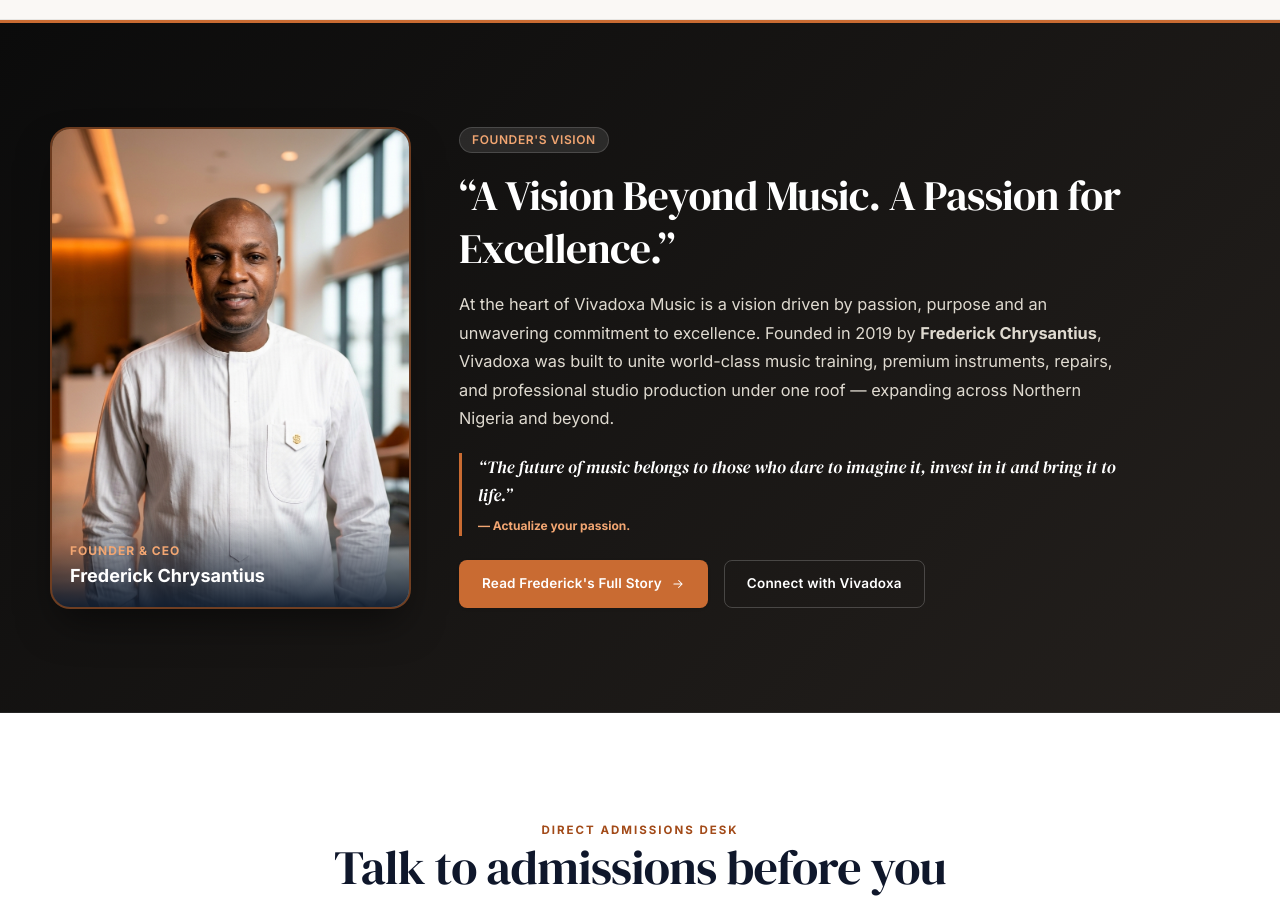
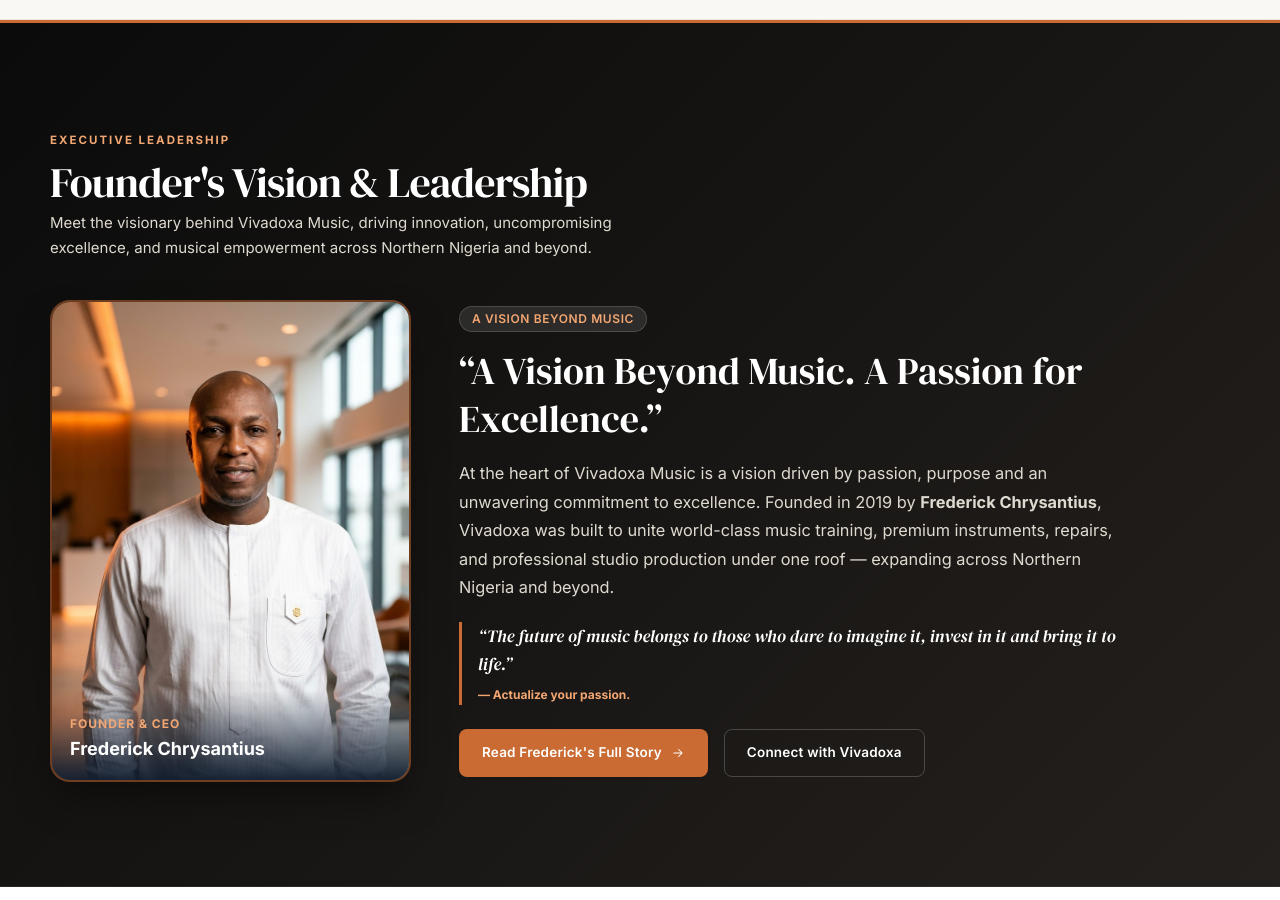
Before and after one commit to lukajohn70/vivadoxa, a React (Vite) app: page / in a window 1280 px wide. Shown: the part 8200-9100 px from the top of the page. Built offline with nearby package versions, Linux system fonts and the light colour scheme; no server answers.

Commit message:
feat: scroll-to-founder on About page from Home CTA + Founder section title/header

```diff
--- a/src/App.tsx
+++ b/src/App.tsx
@@ -57,6 +57,7 @@
 
   // Standard navigation dispatcher compatible with legacy go() prop
   function go(p: Page | string) {
+    const hasHash = p.includes("#")
     const route =
       p === "home"
         ? "/"
@@ -68,7 +69,9 @@
               ? p
               : `/${p}`
     navigate(route)
-    window.scrollTo({ top: 0, behavior: "smooth" })
+    if (!hasHash) {
+      window.scrollTo({ top: 0, behavior: "smooth" })
+    }
   }
 
   const isStandalone =
--- a/src/pages/About.tsx
+++ b/src/pages/About.tsx
@@ -1,9 +1,26 @@
+import { useEffect } from "react"
+import { useLocation } from "react-router-dom"
 import { PageHero, SectionHead, Icon } from "@/components/ui"
 import { SEO } from "@/components/SEO"
 import { cohortImg } from "@/lib/data"
 import type { Page } from "@/types"
 
 export function About({ go }: { go: (p: Page) => void }) {
+  const location = useLocation()
+
+  useEffect(() => {
+    const hash = location.hash || window.location.hash
+    if (hash) {
+      const id = hash.replace("#", "")
+      const el = document.getElementById(id)
+      if (el) {
+        const timer = setTimeout(() => {
+          el.scrollIntoView({ behavior: "smooth", block: "start" })
+        }, 120)
+        return () => clearTimeout(timer)
+      }
+    }
+  }, [location.hash])
   return (
     <main>
       <SEO
@@ -509,7 +526,7 @@
       {/* ── Meet Our CEO & Founder (High-Contrast Deep Brand Canvas) ───────── */}
       <section
         id="founder"
-        className="section"
+        className="section scroll-mt-24"
         style={{
           background: "#0B0B0B",
           color: "white",
@@ -517,6 +534,7 @@
           borderBottom: "3px solid var(--gold)",
           position: "relative",
           overflow: "hidden",
+          scrollMarginTop: "90px",
         }}
       >
         {/* Subtle Brand Glow Accent in Background */}
--- a/src/pages/Home.tsx
+++ b/src/pages/Home.tsx
@@ -1290,6 +1290,38 @@
         }}
       >
         <div className="container">
+          {/* Section Header Before Content */}
+          <div className="flex flex-col md:flex-row md:items-end justify-between gap-4 mb-10">
+            <ScrollReveal direction="left">
+              <div>
+                <span className="eyebrow" style={{ color: "var(--gold-text-dark, #e2925a)" }}>
+                  Executive Leadership
+                </span>
+                <h2
+                  style={{
+                    fontSize: "clamp(28px, 3.8vw, 42px)",
+                    margin: "8px 0 0",
+                    color: "white",
+                  }}
+                >
+                  Founder&apos;s Vision &amp; Leadership
+                </h2>
+                <p
+                  style={{
+                    color: "var(--line-strong)",
+                    fontSize: 15,
+                    margin: "6px 0 0",
+                    maxWidth: 620,
+                  }}
+                >
+                  Meet the visionary behind Vivadoxa Music, driving innovation,
+                  uncompromising excellence, and musical empowerment across
+                  Northern Nigeria and beyond.
+                </p>
+              </div>
+            </ScrollReveal>
+          </div>
+
           <div className="grid grid-cols-1 lg:grid-cols-12 gap-8 lg:gap-12 items-center">
             {/* Founder Portrait */}
             <ScrollReveal direction="left" className="lg:col-span-4">
@@ -1351,20 +1383,20 @@
             <ScrollReveal direction="right" className="lg:col-span-8">
               <div className="max-w-2xl">
                 <div className="inline-flex items-center gap-2 px-3 py-1 rounded-full bg-white/10 border border-white/15 text-xs font-semibold text-[var(--gold-text-dark,#e2925a)] uppercase tracking-wider mb-4">
-                  <span>Founder&apos;s Vision</span>
-                </div>
-
-                <h2
+                  <span>A Vision Beyond Music</span>
+                </div>
+
+                <h3
                   style={{
                     fontFamily: "'DM Serif Display', serif",
-                    fontSize: "clamp(28px, 3.8vw, 42px)",
+                    fontSize: "clamp(26px, 3.4vw, 38px)",
                     color: "white",
                     lineHeight: 1.25,
                     margin: "0 0 16px",
                   }}
                 >
                   &ldquo;A Vision Beyond Music. A Passion for Excellence.&rdquo;
-                </h2>
+                </h3>
 
                 <p
                   style={{
@@ -1417,7 +1449,7 @@
                 <div className="flex flex-wrap items-center gap-4">
                   <button
                     type="button"
-                    onClick={() => go("about")}
+                    onClick={() => go("/about#founder")}
                     className="btn btn-primary"
                   >
                     <span>Read Frederick&apos;s Full Story</span>
```
Also changed, not shown: 4 other files (tests, documents, lock files or other folders).
